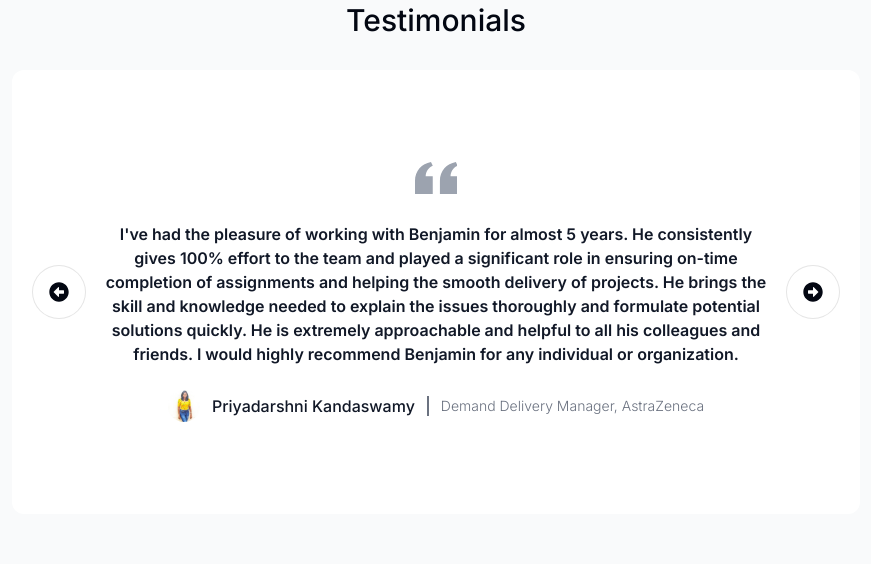
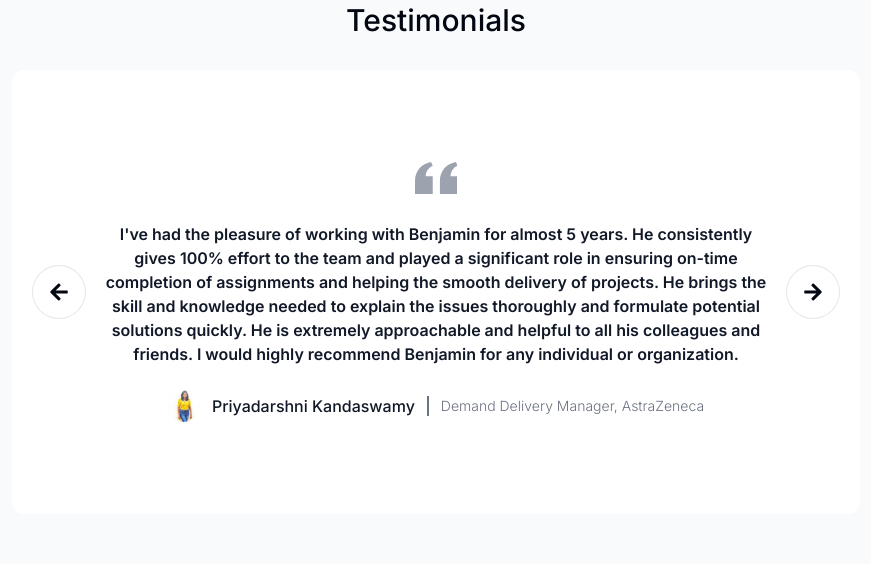
Before and after one commit to benjaminthomas/PortfolioWebsite, a Next.js app: page / in a window 1280 px wide. Shown: the part 9205-9769 px from the top of the page, without its empty margins (204-1075 px from the left). Built offline with nearby package versions, Linux system fonts and the light colour scheme; no server answers.

Commit message:
updated the arrows on testimonials

```diff
--- a/components/testimonial.tsx
+++ b/components/testimonial.tsx
@@ -1,12 +1,12 @@
-'use client';
+"use client";
 
-import React, { useState } from 'react';
-import SectionHeading from './section-heading';
-import { useSectionInView } from '@/lib/hooks';
-import { motion, AnimatePresence } from 'framer-motion';
-import { testimonials } from '@/lib/data';
-import Image from 'next/image';
-import { FaArrowAltCircleLeft, FaArrowAltCircleRight } from 'react-icons/fa';
+import React, { useState } from "react";
+import SectionHeading from "./section-heading";
+import { useSectionInView } from "@/lib/hooks";
+import { motion, AnimatePresence } from "framer-motion";
+import { testimonials } from "@/lib/data";
+import Image from "next/image";
+import { FaArrowLeft, FaArrowRight } from "react-icons/fa";
 
 export default function Testimonial() {
   const { ref } = useSectionInView("Testimonial", 0.5);
@@ -32,45 +32,77 @@ export default function Testimonial() {
   }
 
   function prev() {
-        setIndex((prevIndex) => (prevIndex - 1 + testimonials.length) % testimonials.length);
+    setIndex(
+      (prevIndex) => (prevIndex - 1 + testimonials.length) % testimonials.length
+    );
   }
 
   return (
-        <section className='mb-28 max-w-[53rem] scroll-mt-28 text-center sm:mb-40' id='testimonial' ref={ref}>
-            <SectionHeading>
-                Testimonials
-            </SectionHeading>
-            <div className='relative py-4 px-8 bg-white rounded-xl dark:bg-white/5'>
-                <button aria-label='Previous slide' onClick={prev} className='absolute left-5 top-[50%] -translate-y-[50%] cursor-pointer z-10 bg-white text-gray-950 p-4 flex items-center justify-center gap-2 rounded-full border-black outline-none focus:scale-110 hover:scale-110 active:scale-105 dark:bg-white/10 dark:text-white/60 transition-all'>
-                    <FaArrowAltCircleLeft className='text-xl' />
+    <section
+      className="mb-28 max-w-[53rem] scroll-mt-28 text-center sm:mb-40"
+      id="testimonial"
+      ref={ref}
+    >
+      <SectionHeading>Testimonials</SectionHeading>
+      <div className="relative py-4 px-8 bg-white rounded-xl dark:bg-white/5">
+        <button
+          aria-label="Previous slide"
+          onClick={prev}
+          className="absolute left-5 top-[50%] -translate-y-[50%] cursor-pointer z-10 bg-white text-gray-950 p-4 flex items-center justify-center gap-2 rounded-full border-black outline-none focus:scale-110 hover:scale-110 active:scale-105 dark:bg-white/10 dark:text-white/60 transition-all"
+        >
+          <FaArrowLeft className="text-xl" />
         </button>
-                <button aria-label='Next slide' onClick={next} className='absolute right-5 top-[50%] -translate-y-[50%] cursor-pointer z-10 bg-white text-gray-950 p-4 flex items-center justify-center gap-2 rounded-full border-black outline-none focus:scale-110 hover:scale-110 active:scale-105 dark:bg-white/10 dark:text-white/60 transition-all'>
-                    <FaArrowAltCircleRight className='text-xl' />
+        <button
+          aria-label="Next slide"
+          onClick={next}
+          className="absolute right-5 top-[50%] -translate-y-[50%] cursor-pointer z-10 bg-white text-gray-950 p-4 flex items-center justify-center gap-2 rounded-full border-black outline-none focus:scale-110 hover:scale-110 active:scale-105 dark:bg-white/10 dark:text-white/60 transition-all"
+        >
+          <FaArrowRight className="text-xl" />
         </button>
-                <ul className='grid auto-cols-[100%] auto-flow-col text-l text-gray-800 overflow-hidden'>
+        <ul className="grid auto-cols-[100%] auto-flow-col text-l text-gray-800 overflow-hidden">
           <AnimatePresence initial={false} custom={index}>
             <motion.li
               key={index}
               custom={index}
               variants={variants}
-                            initial='exit'
-                            animate='enter'
-                            exit='exit'
-                            className='px-8 py-3 flex-1'
+              initial="exit"
+              animate="enter"
+              exit="exit"
+              className="px-8 py-3 flex-1"
             >
               <div className="max-w-screen-xl px-4 py-8 mx-auto text-center lg:py-16 lg:px-6">
                 <figure className="max-w-screen-md mx-auto">
-                                    <svg className="h-12 mx-auto mb-3 text-gray-400 dark:text-gray-600" viewBox="0 0 24 27" fill="none" xmlns="http://www.w3.org/2000/svg">
-                                        <path d="M14.017 18L14.017 10.609C14.017 4.905 17.748 1.039 23 0L23.995 2.151C21.563 3.068 20 5.789 20 8H24V18H14.017ZM0 18V10.609C0 4.905 3.748 1.038 9 0L9.996 2.151C7.563 3.068 6 5.789 6 8H9.983L9.983 18L0 18Z" fill="currentColor"/>
+                  <svg
+                    className="h-12 mx-auto mb-3 text-gray-400 dark:text-gray-600"
+                    viewBox="0 0 24 27"
+                    fill="none"
+                    xmlns="http://www.w3.org/2000/svg"
+                  >
+                    <path
+                      d="M14.017 18L14.017 10.609C14.017 4.905 17.748 1.039 23 0L23.995 2.151C21.563 3.068 20 5.789 20 8H24V18H14.017ZM0 18V10.609C0 4.905 3.748 1.038 9 0L9.996 2.151C7.563 3.068 6 5.789 6 8H9.983L9.983 18L0 18Z"
+                      fill="currentColor"
+                    />
                   </svg>
                   <blockquote>
-                                        <p className="font-semibold text-gray-900 dark:text-white/70">{testimonials[index].testimonial}</p>
+                    <p className="font-semibold text-gray-900 dark:text-white/70">
+                      {testimonials[index].testimonial}
+                    </p>
                   </blockquote>
                   <figcaption className="flex items-center justify-center mt-6 space-x-3">
-                                        <Image className="w-8 h-8 rounded-full" src={testimonials[index].image} alt={testimonials[index].name} quality={95} />
+                    <Image
+                      className="w-8 h-8 rounded-full"
+                      src={testimonials[index].image}
+                      alt={testimonials[index].name}
+                      quality={95}
+                    />
                     <div className="flex items-center divide-x-2 divide-gray-500 dark:divide-gray-700">
-                                            <div className="pr-3 font-medium text-gray-900 dark:text-white/60">{testimonials[index].name}</div>
-                                            <div className="pl-3 text-sm font-light text-gray-500 dark:text-white/60">{testimonials[index].designation}, {testimonials[index].company}</div>
+                      <div className="pr-3 font-medium text-gray-900 dark:text-white/60">
+                        {testimonials[index].name}
+                      </div>
+                      <div className="pl-3 text-sm font-light text-gray-500 dark:text-white/60">
+                        {testimonials[index].designation},{" "}
+                        {testimonials[index].company}
+                      </div>
                     </div>
                   </figcaption>
                 </figure>
```
Lines whose indentation alone changed are shown as unchanged.
